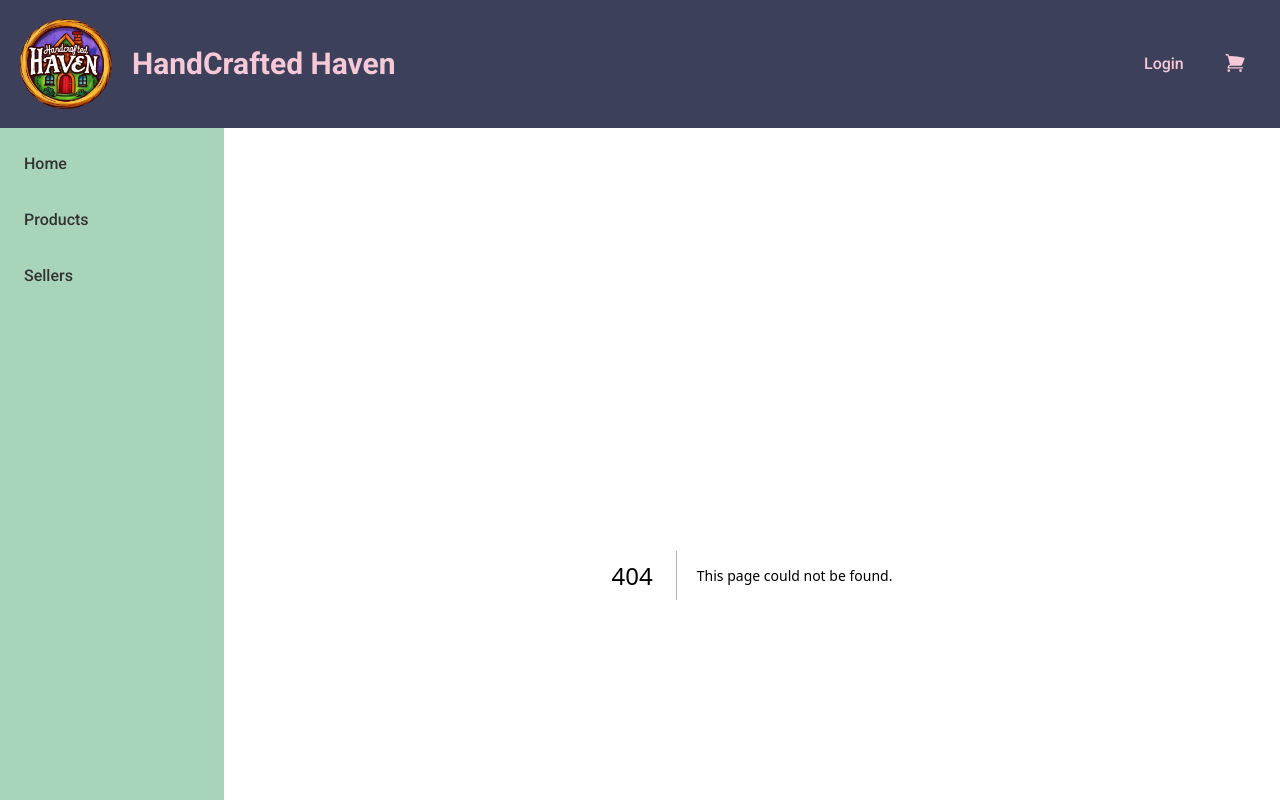
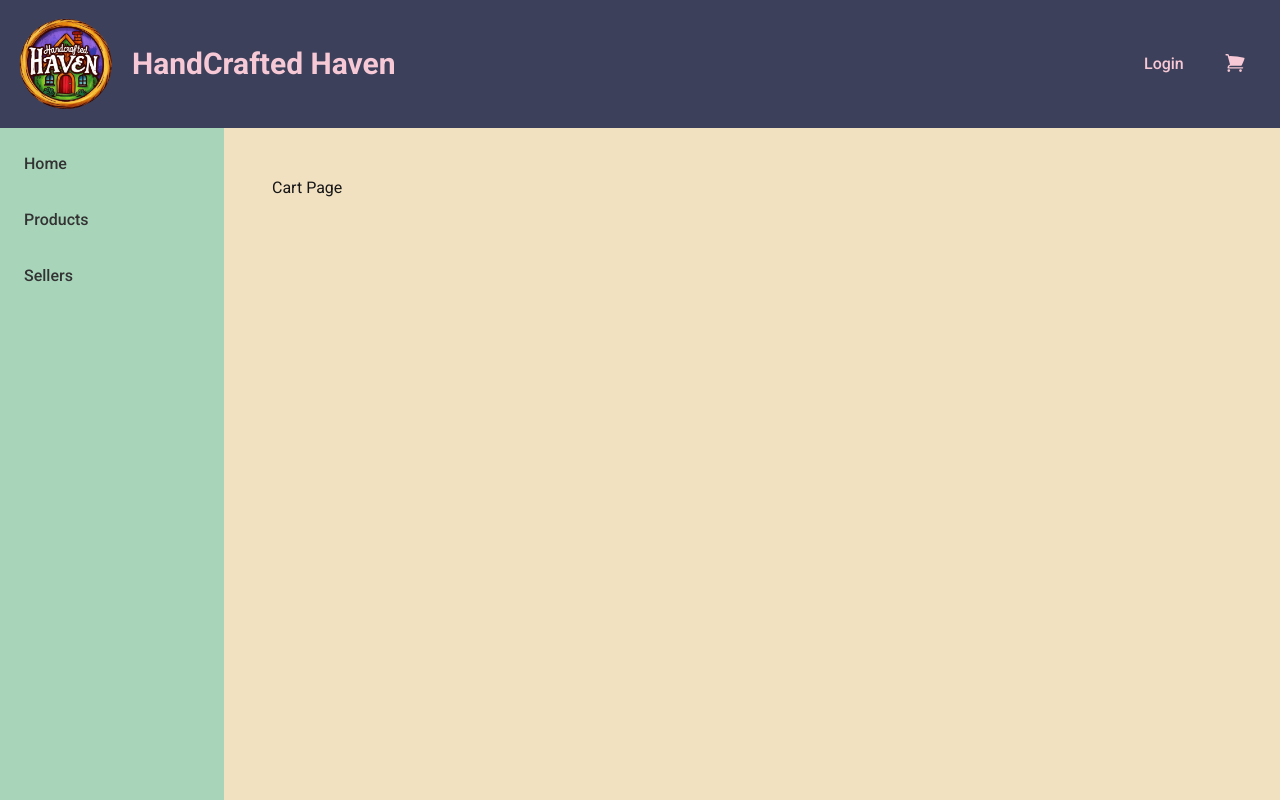
Before and after one commit to erickandreww/wdd430-group09-project, a Next.js app: page /cart in a window 1280 px wide. Before the commit this address had no page. Shown: the top 800 px of the page. Built offline with nearby package versions, Linux system fonts and the light colour scheme.

Commit message:
"initial cart page"

```diff
--- /dev/null
+++ b/app/cart/page.tsx
@@ -0,0 +1,9 @@
+import { Metadata } from "next";
+
+export const metadata: Metadata = {
+  title: 'Cart'
+}
+
+export default function Page() {
+  return <p>Cart Page</p>
+}
```
